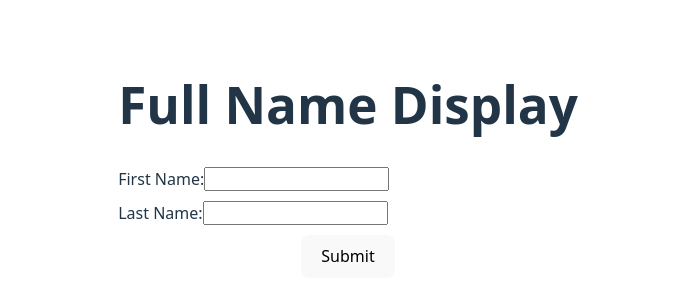
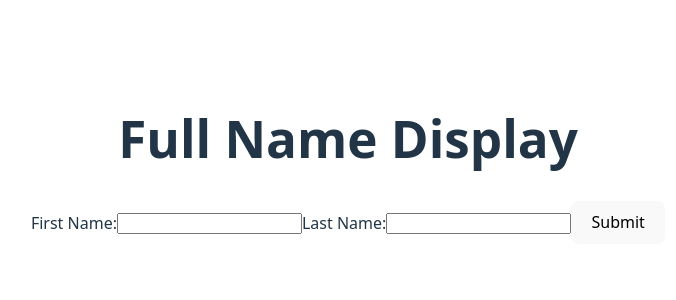
Before and after one commit to akhtarzaheen/xdisplay, a React (Vite) app: page / in a window 1280 px wide. Shown: the part 232-532 px from the top of the page, without its empty margins (292-968 px from the left). Built offline with nearby package versions, Linux system fonts and the light colour scheme.

Commit message:
xdisplay removed div2

```diff
--- a/src/App.jsx
+++ b/src/App.jsx
@@ -32,14 +32,11 @@ console.log(firstName.length === 0 || lastName.length === 0)
     <>
      <h1>Full Name Display</h1>
     <form onSubmit={firstName.length === 0 || lastName.length === 0 ? null : handleSubmit}>
-      <span style={{display: 'flex',marginBottom: '10px'}}>
       <label for="firstName">First Name:</label>
         <input type="text"onChange={handleFirstNameChange} value={firstName} name="firstName" required/>
-        </span>
-        <span  style={{display: 'flex',marginBottom: '10px'}}>
+
         <label for="lastName">Last Name:</label>
         <input onChange={handleLastNameChange} value={lastName} type="text" name="lastName" required/>
-        </span>
       <button type="submit">Submit</button>
     </form>
        <p>{text}</p>
```
